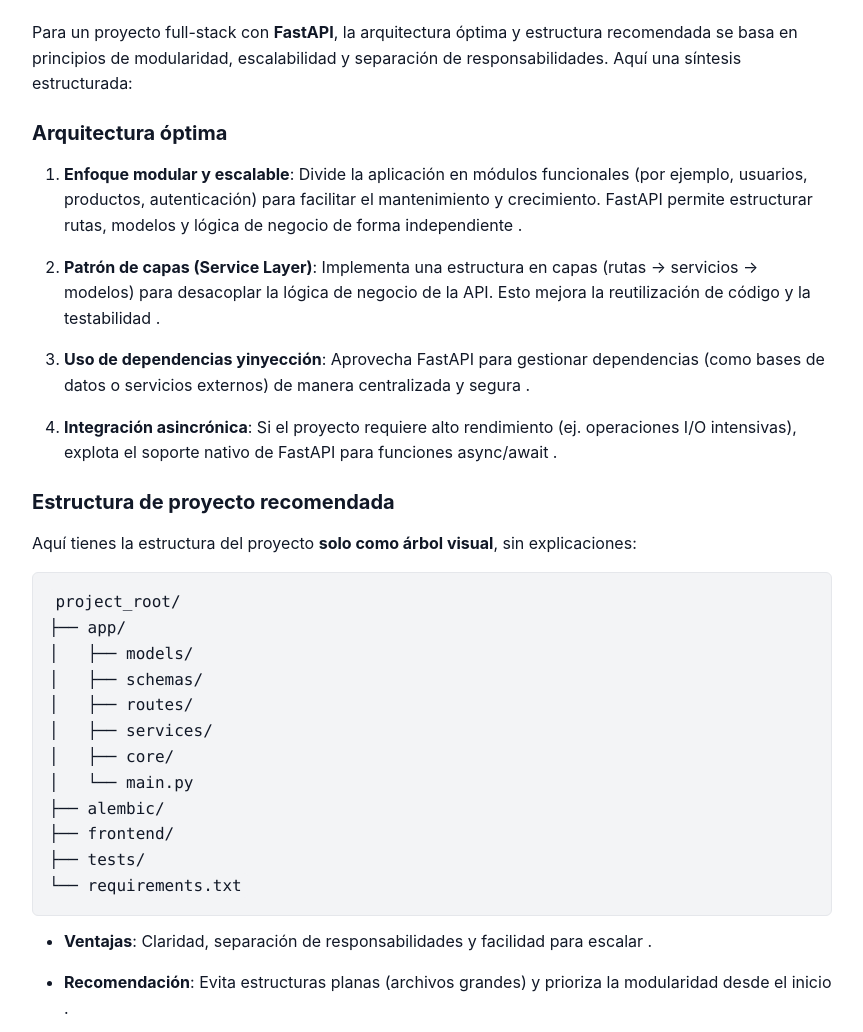
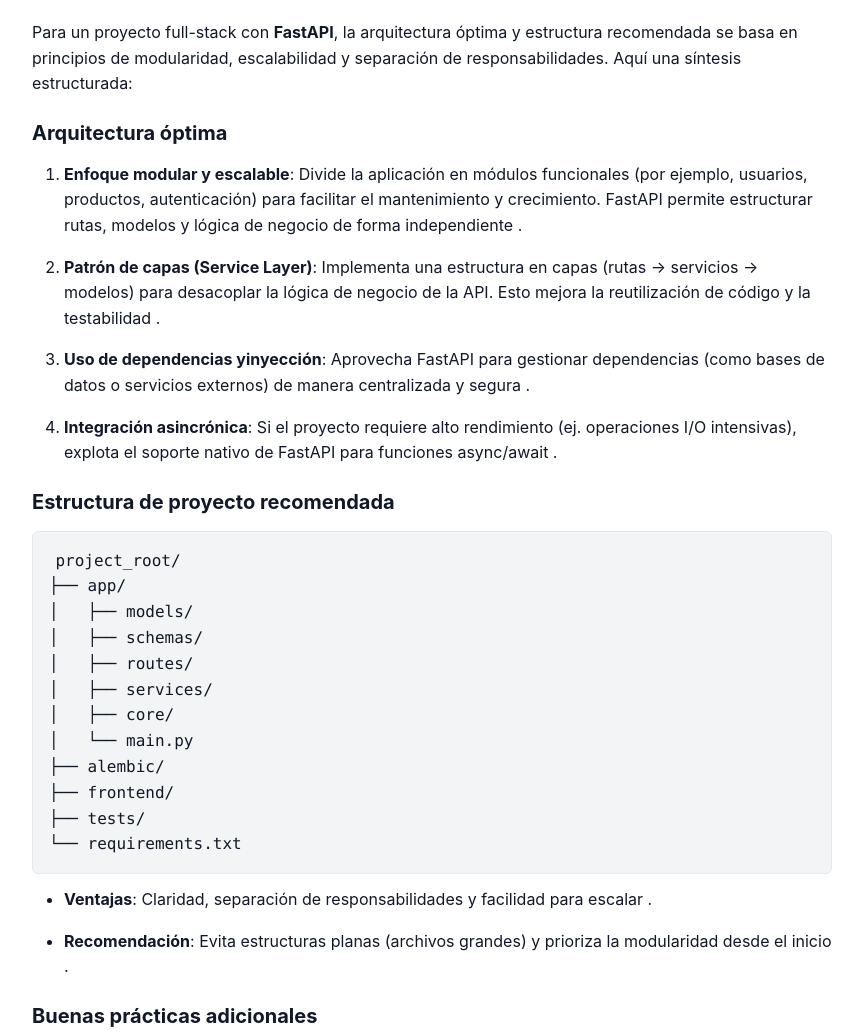
Before and after one commit to ENGEL-INETUM/arquitectura_optima_fastapi, a plain HTML site: page pages/tab1.html in a window 1280 px wide. Shown: the top 1032 px of the page, without its empty margins (208-1071 px from the left). Drawn offline with Linux system fonts and the light colour scheme.

Commit message:
Update tab1.html

```diff
--- a/pages/tab1.html
+++ b/pages/tab1.html
@@ -123,7 +123,7 @@
 </li>
 </ol>
 <h3><strong>Estructura de proyecto recomendada</strong></h3>
-<p>  Aquí tienes la estructura del proyecto <strong>solo como árbol visual</strong>, sin explicaciones:</p>
+
 <pre><code>project_root/
 ├── app/
 │   ├── models/
```
